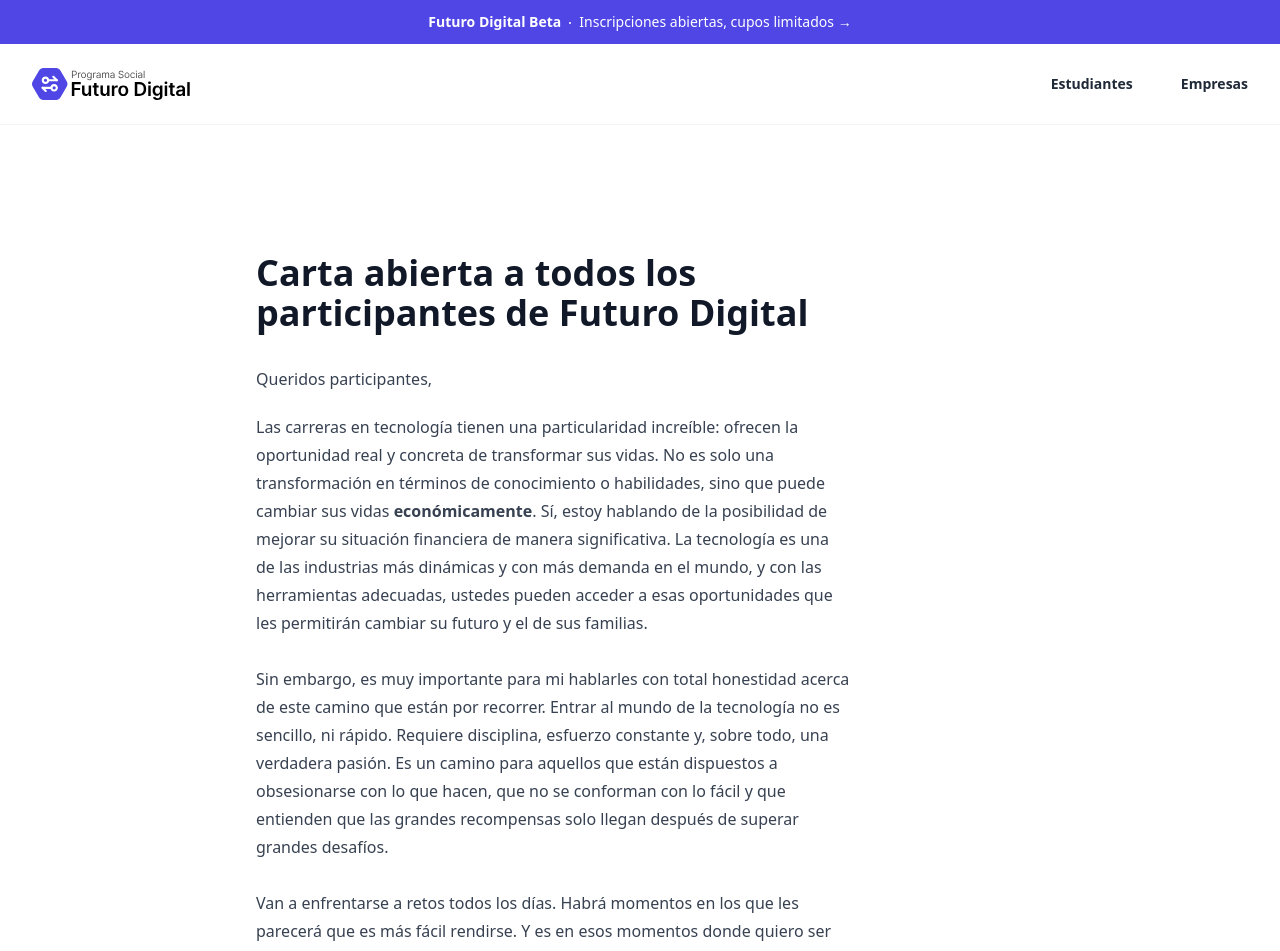
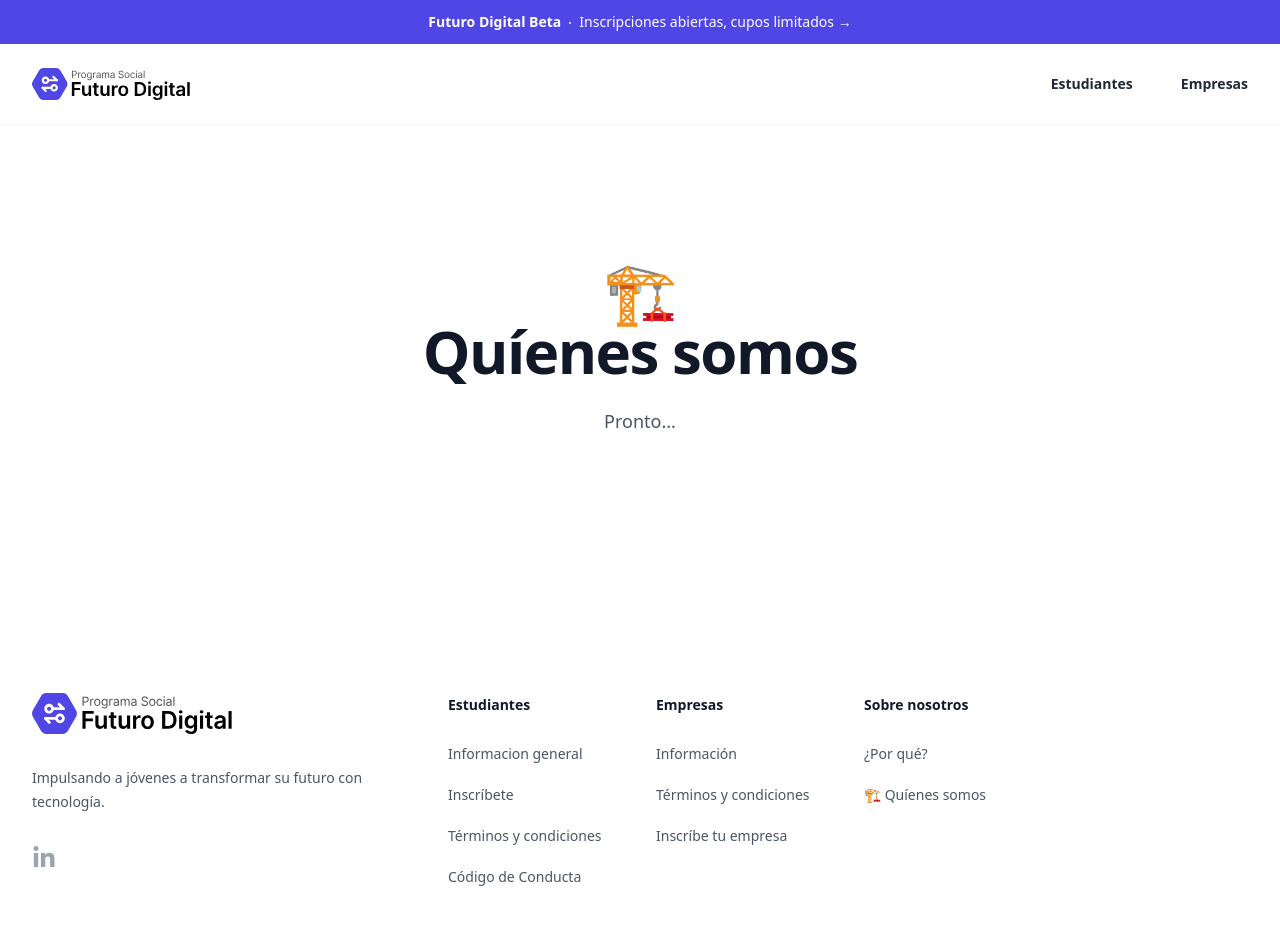
Before and after one commit to wondercraft-co/futuro-digital-nextjs-website, a Next.js app: page /nosotros in a window 1280 px wide. Shown: the top 951 px of the page. Built offline with nearby package versions, Linux system fonts and the light colour scheme; a web font is replaced by a local one.

Commit message:
nos build

```diff
--- a/src/app/nosotros/page.tsx
+++ b/src/app/nosotros/page.tsx
@@ -4,78 +4,22 @@ import { ogObjectFactory } from "@/lib/og";
 import { Metadata } from "next/types";
 
 export const metadata: Metadata = ogObjectFactory({
-  title: "¿Por qué? | Futuro Digital",
-  description:
-    "Carta abierta a todos los participantes de Futuro Digital",
-  ogImageTitle: "Carta abierta a todos los participantes de Futuro Digital",
-  ogImageEyebrow: "¿Por qué?",
+  title: "Quíenes somos | Futuro Digital",
+  description: "",
+  ogImageTitle: "",
+  ogImageEyebrow: "Quíenes somos",
 });
 
 export default function Page() {
   return (
     <MainLayout>
-      <div className="bg-white px-6 py-32 lg:px-8">
-        <div className="mx-auto max-w-3xl text-base leading-7 text-gray-700">
-          <div className="prose">
-            <h1>Carta abierta a todos los participantes de Futuro Digital</h1>
-            <p>Queridos participantes,</p>
-            <p>
-              Las carreras en tecnología tienen una particularidad increíble:
-              ofrecen la oportunidad real y concreta de transformar sus vidas.
-              No es solo una transformación en términos de conocimiento o
-              habilidades, sino que puede cambiar sus vidas{" "}
-              <b>económicamente</b>. Sí, estoy hablando de la posibilidad de
-              mejorar su situación financiera de manera significativa. La
-              tecnología es una de las industrias más dinámicas y con más
-              demanda en el mundo, y con las herramientas adecuadas, ustedes
-              pueden acceder a esas oportunidades que les permitirán cambiar su
-              futuro y el de sus familias.
-              <br />
-              <br />
-              Sin embargo, es muy importante para mi hablarles con total
-              honestidad acerca de este camino que están por recorrer. Entrar al
-              mundo de la tecnología no es sencillo, ni rápido. Requiere
-              disciplina, esfuerzo constante y, sobre todo, una verdadera
-              pasión. Es un camino para aquellos que están dispuestos a
-              obsesionarse con lo que hacen, que no se conforman con lo fácil y
-              que entienden que las grandes recompensas solo llegan después de
-              superar grandes desafíos.
-              <br />
-              <br />
-              Van a enfrentarse a retos todos los días. Habrá momentos en los
-              que les parecerá que es más fácil rendirse. Y es en esos momentos
-              donde quiero ser muy claro: las excusas siempre están al alcance
-              de la mano. Si las buscan, las van a encontrar. Son cómodas, están
-              ahí a nuestro lado, esperando que las tomemos para justificar el
-              darse por vencido y para que los demas nos den un
-              &quot;pobrecito&quot; y un par de palmadas en la espalda. Pero
-              cada vez que las tomen, estarán alejándose un poco más de sus
-              sueños. La única forma de llegar a la meta es con convicción, con
-              ese fuego en el corazón que les dice que pueden y que deben seguir
-              intentándolo, sin importar qué tan difícil sea.
-              <br />
-              <br />A lo largo de mi vida, siempre he sentido la necesidad de
-              devolver un poco de lo que la vida me ha dado.{" "}
-              <b>Futuro Digital</b> es mi forma de hacer eso. Es un espacio
-              donde ustedes no solo aprenderán sobre tecnología, sino que
-              también se empoderarán para cambiar sus vidas de manera tangible.
-              No busquen excusas, busquen soluciones, sigan adelante y
-              aprovechen la enorme oportunidad que tienen frente a ustedes.
-              <br />
-              <br />
-              El esfuerzo de hoy puede ser el puente hacia un mañana mejor. No
-              lo olviden.
-              <br />
-              <br />
-              ¡Vamos por todo! <br />
-              Con admiración y compromiso,
-              <br />
-              <br />
-              <b>Juan Pablo Solano</b>
-              <br />
-              Director
-            </p>
-          </div>
+      <div className="bg-white px-6 py-24 sm:py-32 lg:px-8">
+        <div className="mx-auto max-w-2xl text-center">
+          <h2 className="mt-2 text-4xl font-bold tracking-tight text-gray-900 sm:text-6xl">
+            🏗️ <br />
+            Quíenes somos
+          </h2>
+          <p className="mt-6 text-lg leading-8 text-gray-600">Pronto...</p>
         </div>
       </div>
     </MainLayout>
--- /dev/null
+++ b/src/app/nosotros/por-que/page.tsx
@@ -0,0 +1,82 @@
+import MainLayout from "@/components/MainLayout";
+import { ogObjectFactory } from "@/lib/og";
+
+import { Metadata } from "next/types";
+
+export const metadata: Metadata = ogObjectFactory({
+  title: "¿Por qué? | Futuro Digital",
+  description: "Carta abierta a todos los participantes de Futuro Digital",
+  ogImageTitle: "Carta abierta a todos los participantes de Futuro Digital",
+  ogImageEyebrow: "¿Por qué?",
+});
+
+export default function Page() {
+  return (
+    <MainLayout>
+      <div className="bg-white px-6 py-32 lg:px-8">
+        <div className="mx-auto max-w-3xl text-base leading-7 text-gray-700">
+          <div className="prose">
+            <h1>Carta abierta a todos los participantes de Futuro Digital</h1>
+            <p>Queridos participantes,</p>
+            <p>
+              Las carreras en tecnología tienen una particularidad increíble:
+              ofrecen la oportunidad real y concreta de transformar sus vidas.
+              No es solo una transformación en términos de conocimiento o
+              habilidades, sino que puede cambiar sus vidas{" "}
+              <b>económicamente</b>. Sí, estoy hablando de la posibilidad de
+              mejorar su situación financiera de manera significativa. La
+              tecnología es una de las industrias más dinámicas y con más
+              demanda en el mundo, y con las herramientas adecuadas, ustedes
+              pueden acceder a esas oportunidades que les permitirán cambiar su
+              futuro y el de sus familias.
+              <br />
+              <br />
+              Sin embargo, es muy importante para mi hablarles con total
+              honestidad acerca de este camino que están por recorrer. Entrar al
+              mundo de la tecnología no es sencillo, ni rápido. Requiere
+              disciplina, esfuerzo constante y, sobre todo, una verdadera
+              pasión. Es un camino para aquellos que están dispuestos a
+              obsesionarse con lo que hacen, que no se conforman con lo fácil y
+              que entienden que las grandes recompensas solo llegan después de
+              superar grandes desafíos.
+              <br />
+              <br />
+              Van a enfrentarse a retos todos los días. Habrá momentos en los
+              que les parecerá que es más fácil rendirse. Y es en esos momentos
+              donde quiero ser muy claro: las excusas siempre están al alcance
+              de la mano. Si las buscan, las van a encontrar. Son cómodas, están
+              ahí a nuestro lado, esperando que las tomemos para justificar el
+              darse por vencido y para que los demas nos den un
+              &quot;pobrecito&quot; y un par de palmadas en la espalda. Pero
+              cada vez que las tomen, estarán alejándose un poco más de sus
+              sueños. La única forma de llegar a la meta es con convicción, con
+              ese fuego en el corazón que les dice que pueden y que deben seguir
+              intentándolo, sin importar qué tan difícil sea.
+              <br />
+              <br />A lo largo de mi vida, siempre he sentido la necesidad de
+              devolver un poco de lo que la vida me ha dado.{" "}
+              <b>Futuro Digital</b> es mi forma de hacer eso. Es un espacio
+              donde ustedes no solo aprenderán sobre tecnología, sino que
+              también se empoderarán para cambiar sus vidas de manera tangible.
+              No busquen excusas, busquen soluciones, sigan adelante y
+              aprovechen la enorme oportunidad que tienen frente a ustedes.
+              <br />
+              <br />
+              El esfuerzo de hoy puede ser el puente hacia un mañana mejor. No
+              lo olviden.
+              <br />
+              <br />
+              ¡Vamos por todo! <br />
+              Con admiración y compromiso,
+              <br />
+              <br />
+              <b>Juan Pablo Solano</b>
+              <br />
+              Director
+            </p>
+          </div>
+        </div>
+      </div>
+    </MainLayout>
+  );
+}
--- a/src/components/Footer.tsx
+++ b/src/components/Footer.tsx
@@ -16,8 +16,8 @@ const navigation = {
     { name: "Inscríbe tu empresa", href: FORM_URLS.BUSINESS },
   ],
   aboutus: [
-    { name: "¿Por qué?", href: "/nosotros" },
-    { name: "🏗️ Quíenes somos", href: "#" },
+    { name: "¿Por qué?", href: "/nosotros/por-que" },
+    { name: "🏗️ Quíenes somos", href: "/nosotros" },
   ],
   // mentors: [{ name: "Quieres ser mentor?", href: "/mentores" }],
   social: [SOCIAL.linkedIn],
```
